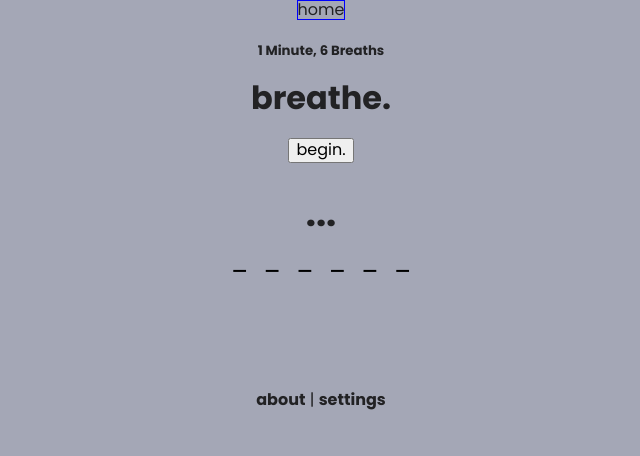
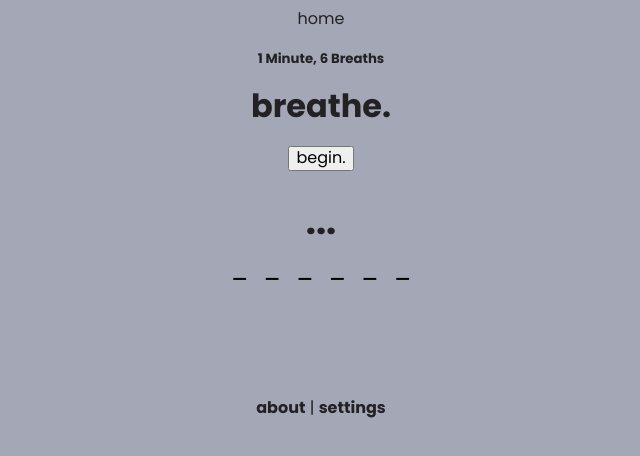
Before and after one commit to kiefer-dev/345-breathing, a plain HTML site: page 1min6.html in a window 1280 px wide. Shown: the whole page, without its empty margins (319-959 px from the left). Drawn offline with Linux system fonts and the light colour scheme.

Commit message:
Corrected header/home button styling

```diff
--- a/css/style.css
+++ b/css/style.css
@@ -39,7 +39,7 @@ body {
 /*******************************************/
 header {
      display: flex;
-     border: 1px solid blue;
+     margin-top: 10px;
 }
 
 footer {
```
